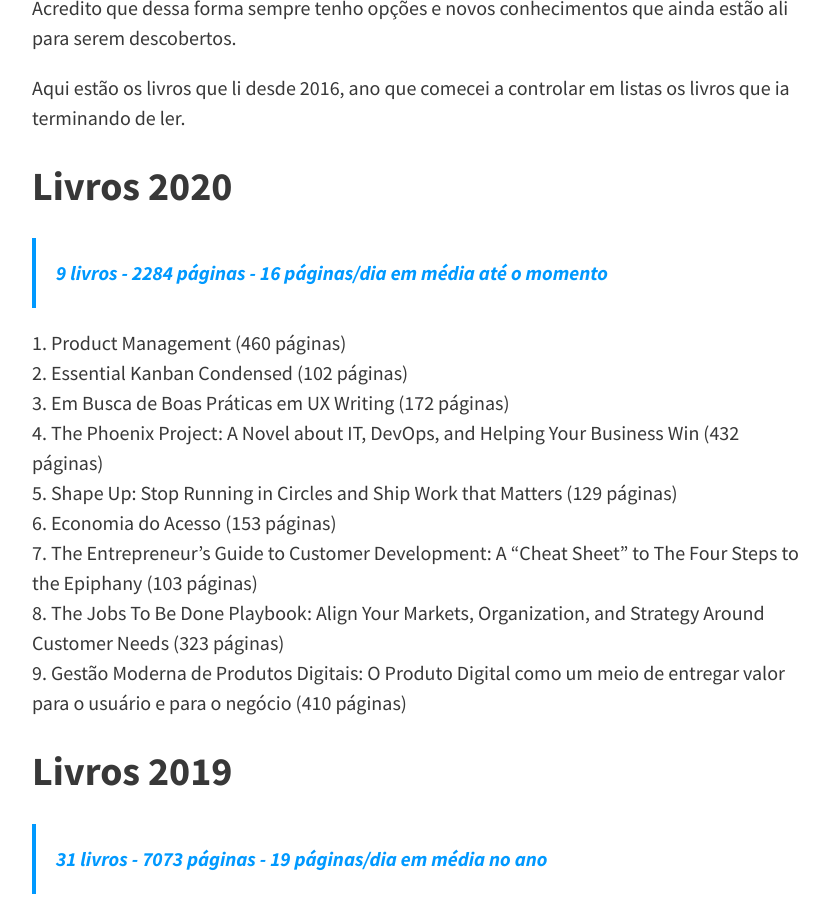
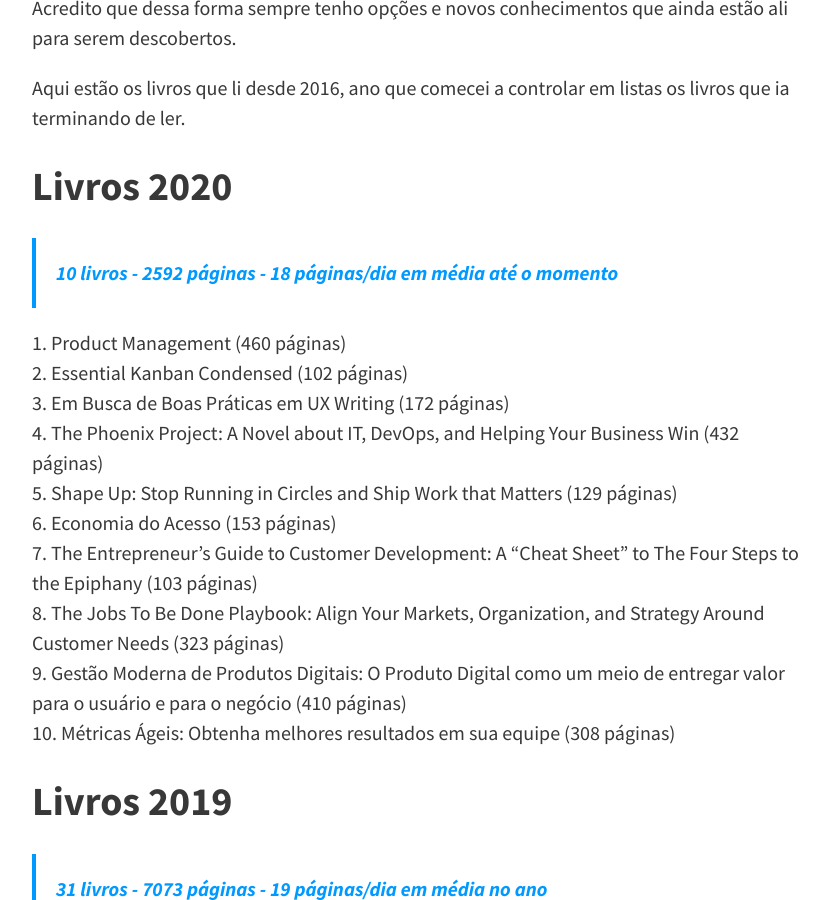
Before and after one commit to felipecbarbosa/felipecbarbosa.github.io, a Jekyll site: the page built from leituras.md, in a window 1280 px wide and 900 px high, scrolled down 502 px. Shown: the whole window, without its empty margins (224-1053 px from the left). Built offline with Jekyll 4.4.1, drawn with Linux system fonts in a browser that asks for light colours; nearby versions of some CDN libraries; comment, search, counter and statistics services are not loaded.

Commit message:
Added new book

```diff
--- a/_config.yml
+++ b/_config.yml
@@ -17,7 +17,7 @@ theme_settings:
   # Header and footer text
   header_text: >
     <p style="color: #ffffff;">Teoria e prática são muito importantes e por isso livros fazem parte da minha formação. Acesse a lista de livros técnicos e de gestão e negócios que eu já li ao longo da vida.</p>
-    <a class="button" style="color: #ffffff; background-color: #0099ff;" href="/livros-para-profissionais/">Veja a lista de 168 livros</a>
+    <a class="button" style="color: #ffffff; background-color: #0099ff;" href="/livros-para-profissionais/">Veja a lista de 169 livros</a>
 
   header_text_feature_image:
   footer_text: >
--- a/leituras.md
+++ b/leituras.md
@@ -14,7 +14,7 @@ Acredito que dessa forma sempre tenho opções e novos conhecimentos que ainda e
 Aqui estão os livros que li desde 2016, ano que comecei a controlar em listas os livros que ia terminando de ler.
 
 ## Livros 2020
-> 9 livros - 2284 páginas - 16 páginas/dia em média até o momento
+> 10 livros - 2592 páginas - 18 páginas/dia em média até o momento
 
 1. Product Management (460 páginas)
 2. Essential Kanban Condensed (102 páginas)
@@ -25,6 +25,7 @@ Aqui estão os livros que li desde 2016, ano que comecei a controlar em listas o
 7. The Entrepreneur's Guide to Customer Development: A "Cheat Sheet" to The Four Steps to the Epiphany (103 páginas)
 8. The Jobs To Be Done Playbook: Align Your Markets, Organization, and Strategy Around Customer Needs (323 páginas)
 9. Gestão Moderna de Produtos Digitais: O Produto Digital como um meio de entregar valor para o usuário e para o negócio (410 páginas)
+10. Métricas Ágeis: Obtenha melhores resultados em sua equipe (308 páginas)
 
 ## Livros 2019
 > 31 livros - 7073 páginas - 19 páginas/dia em média no ano
```
Also changed, not shown: livros-profissionais.md (+2 -1 lines).
